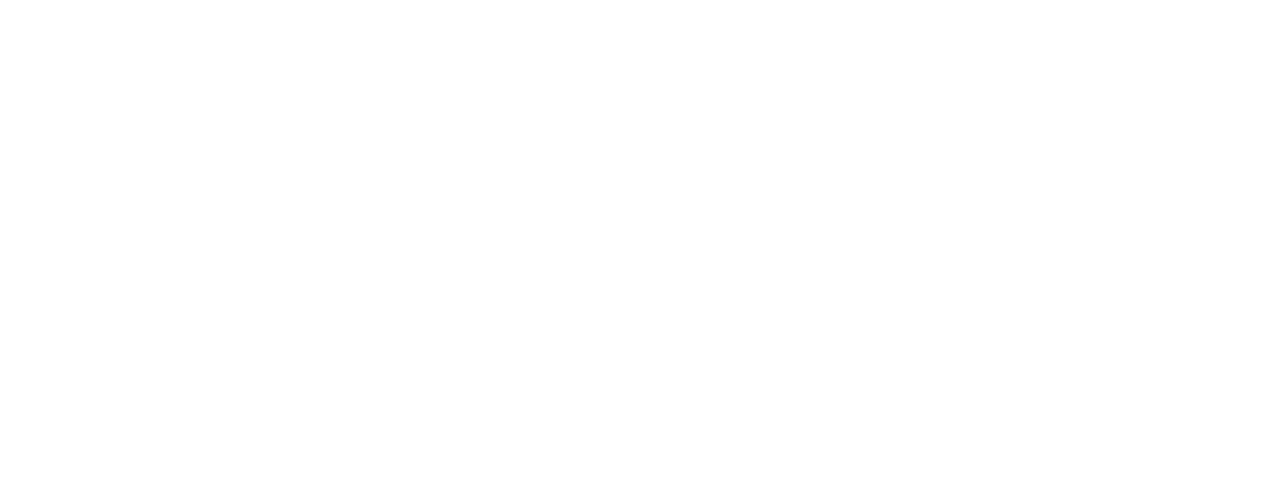
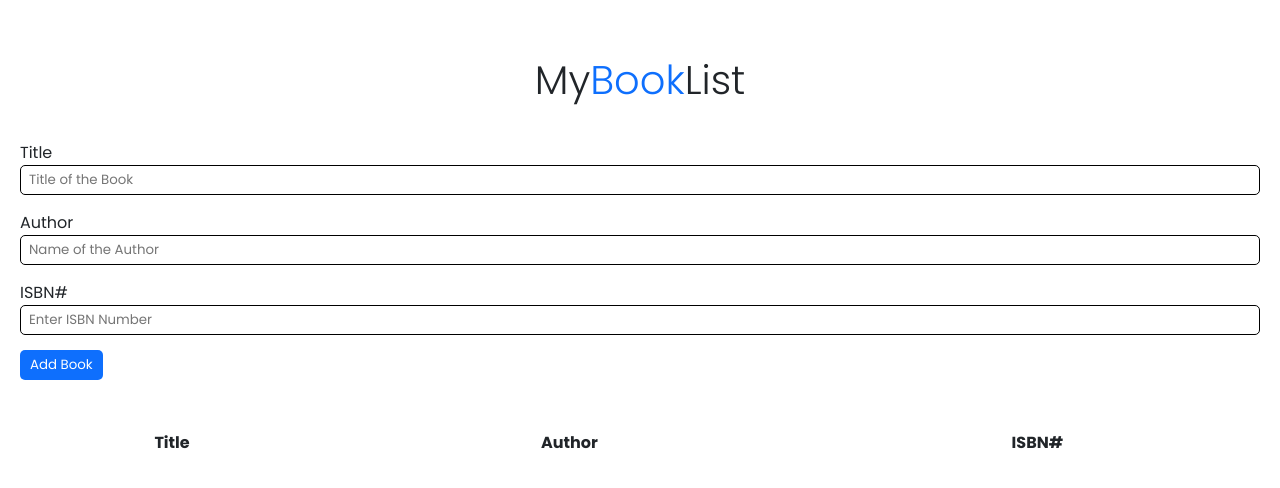
Before and after one commit to acciojob/book-list-imrahulsrivastava, a website: page main.html in a window 1280 px wide. Drawn offline with nearby package versions, Linux system fonts and the light colour scheme.

Commit message:
created a submission

```diff
--- a/main.html
+++ b/main.html
@@ -1,16 +1,54 @@
 <!DOCTYPE html>
-
-<html>
-
-<head>
-	<link rel="stylesheet" href="styles.css">
-</head>
-
-<body>
-	<!-- the entire body must be written by student -->
-    <script type="text/javascript" src="./script.js">
-</script>
-
-</body>
-
+<html lang="en">
+  <head>
+    <meta charset="UTF-8" />
+    <meta name="viewport" content="width=device-width, initial-scale=1.0" />
+    <link rel="stylesheet" href="styles.css" />
+    <link
+      rel="stylesheet"
+      href="https://fonts.googleapis.com/css2?family=Material+Symbols+Outlined:opsz,wght,FILL,GRAD@20..48,100..700,0..1,-50..200"
+    />
+    <title>Document</title>
+  </head>
+  <body>
+    <h1>My<span id="header">Book</span>List</h1>
+    <form class="form-group">
+      <label for="title">Title</label>
+      <input
+        type="text"
+        id="title"
+        name="title"
+        placeholder="Title of the Book"
+        required
+      />
+      <label for="author">Author</label>
+      <input
+        type="text"
+        id="author"
+        name="author"
+        placeholder="Name of the Author"
+        required
+      />
+      <label for="isbn">ISBN#</label>
+      <input
+        type="text"
+        id="isbn"
+        name="isbn"
+        placeholder="Enter ISBN Number"
+        required
+      />
+      <button type="submit">Add Book</button>
+    </form>
+    <table class="table table-striped">
+      <thead>
+        <tr>
+          <th>Title</th>
+          <th>Author</th>
+          <th>ISBN#</th>
+        </tr>
+      </thead>
+      <tbody id="book-list"></tbody>
+    </table>
+    <script src="script.js"></script>
+  </body>
 </html>
--- a/script.js
+++ b/script.js
@@ -1 +1,29 @@
-//your JS code here. If required.
+const form = document.querySelector(".form-group");
+
+form.addEventListener("submit", function (e) {
+  e.preventDefault();
+
+  const tbody = document.querySelector("#book-list");
+  const row = document.createElement("tr");
+
+  ["title", "author", "isbn"].forEach(function (field) {
+    const cell = document.createElement("td");
+    cell.innerText = form[field].value;
+    row.appendChild(cell);
+  });
+
+  const deleteButton = document.createElement("button");
+  deleteButton.classList.add("delete");
+  deleteButton.innerHTML = `<span class="material-symbols-outlined"> close </span>`;
+
+  deleteButton.addEventListener("click", function () {
+    row.remove();
+  });
+
+  const cell4 = document.createElement("td");
+  cell4.appendChild(deleteButton);
+  row.appendChild(cell4);
+
+  tbody.appendChild(row);
+  form.reset();
+});
--- a/styles.css
+++ b/styles.css
@@ -1 +1,83 @@
-/*  your css code here. If applicable */
+@import url("https://fonts.googleapis.com/css2?family=Poppins:wght@300;400;500;600;700&display=swap");
+
+* {
+  margin: 0;
+  padding: 0;
+  box-sizing: border-box;
+  font-family: "Poppins", sans-serif;
+  color: rgb(33, 37, 41);
+}
+
+body {
+  padding: 20px;
+}
+
+h1 {
+  text-align: center;
+  font-size: 40px;
+  font-weight: 300;
+  padding: 30px;
+}
+
+#header {
+  color: rgb(14, 111, 253);
+}
+
+.form-group {
+  display: flex;
+  flex-direction: column;
+  align-items: flex-start;
+  margin-bottom: 50px;
+}
+
+.form-group input {
+  width: 100%;
+  padding: 4px 8px;
+  border: 1px solid black;
+  border-radius: 5px;
+  margin-bottom: 15px;
+}
+
+.form-group button {
+  padding: 5px 10px;
+  border: none;
+  background-color: rgb(14, 111, 253);
+  border-radius: 5px;
+  color: white;
+  cursor: pointer;
+}
+
+.form-group button:hover {
+  box-shadow: 2px 2px 2px rgb(152, 193, 254), -2px 2px 2px rgb(152, 193, 254),
+    2px -2px rgb(152, 193, 254), -2px -2px rgb(152, 193, 254);
+}
+
+.table {
+  width: 100%;
+  border-collapse: collapse;
+  text-align: center;
+}
+
+.table > tbody tr {
+  background-color: rgb(242, 242, 242);
+}
+
+.table td {
+  padding: 5px;
+  padding-bottom: 10px;
+  border-bottom: 1px solid #bebebe;
+}
+
+.delete {
+  border: none;
+  border-radius: 5px;
+  background-color: red;
+  cursor: pointer;
+  display: flex;
+  justify-content: center;
+  align-items: center;
+}
+
+.delete > span {
+  color: white;
+}
```
